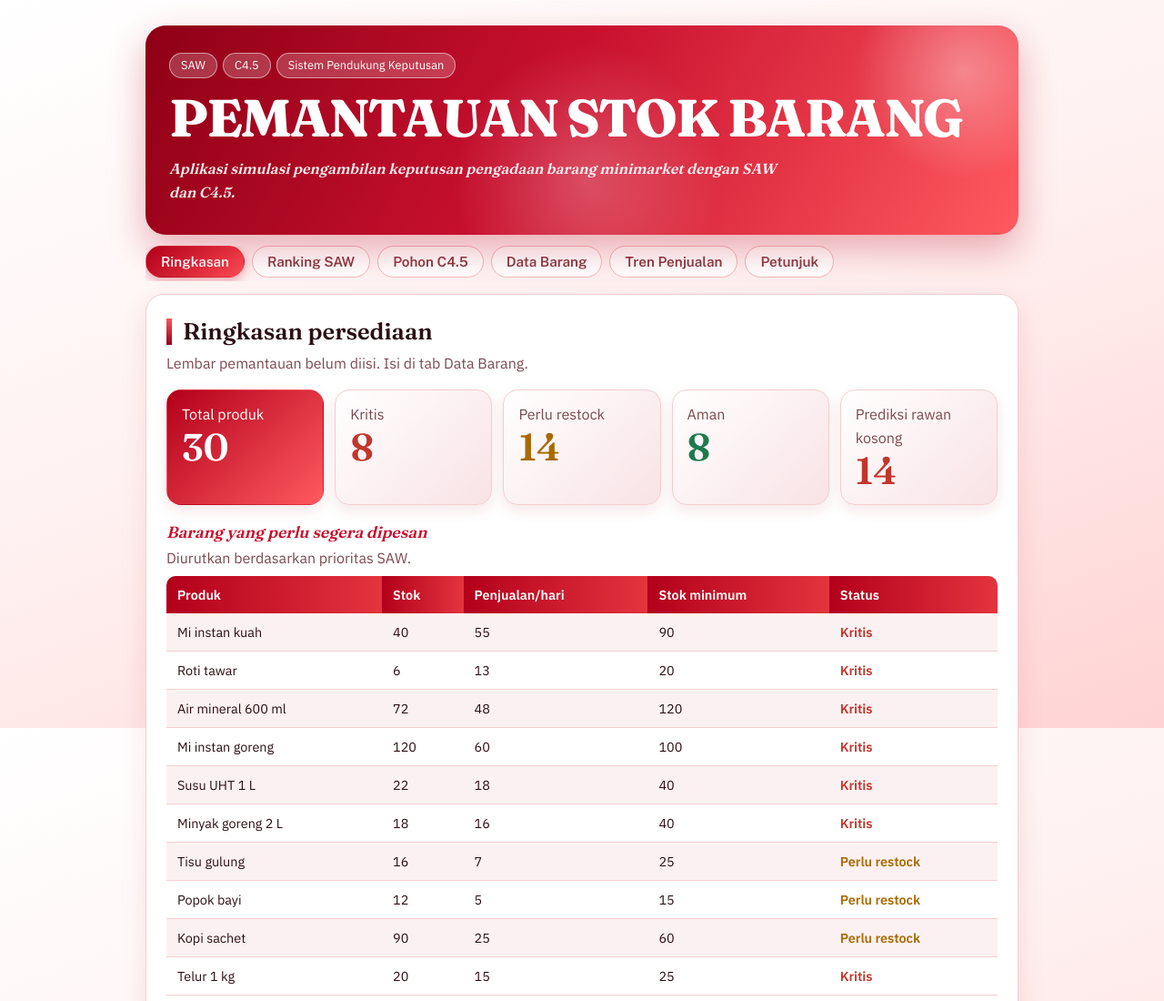
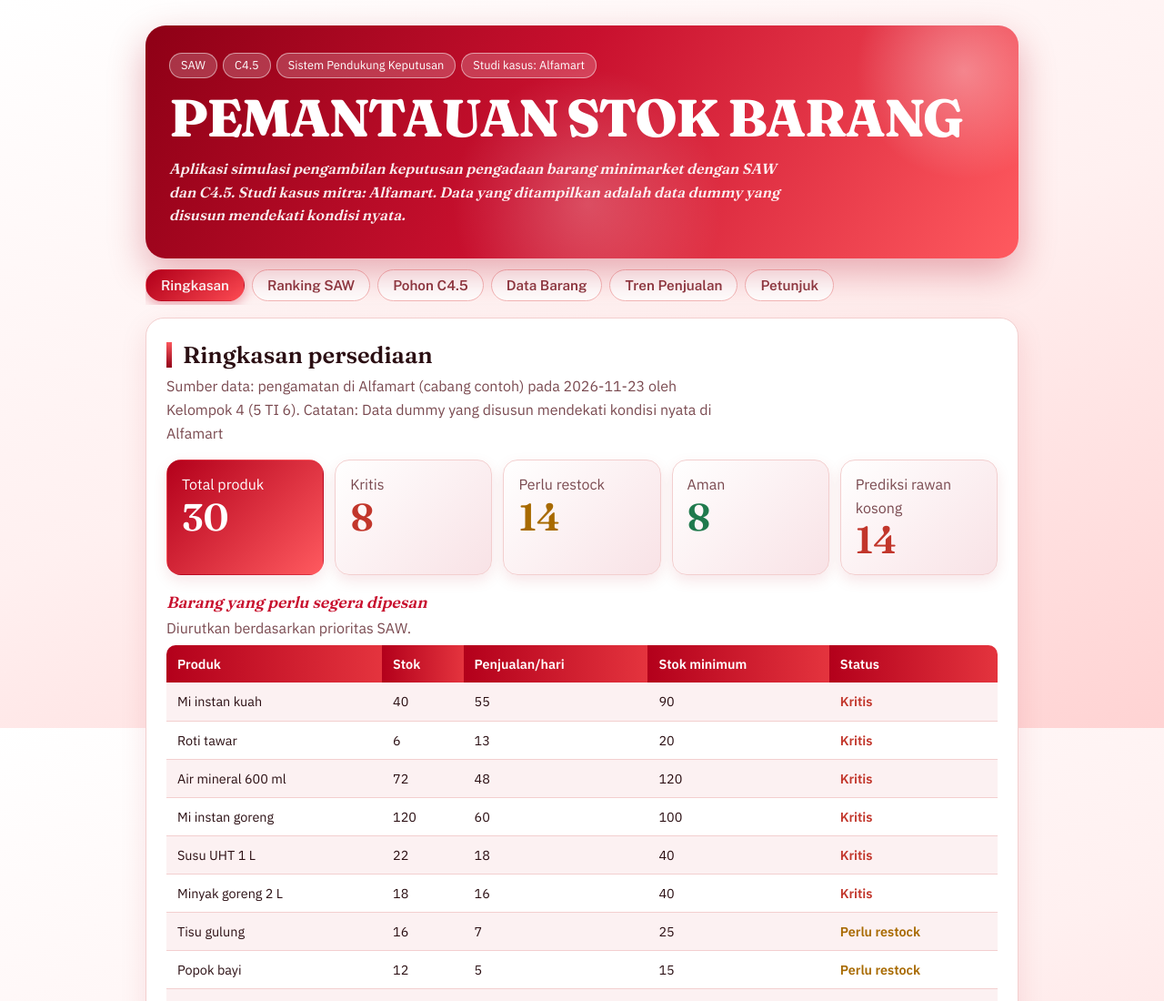
Before and after one commit to desvitakilis85-svg/pemantauan-stok, a plain HTML site: page index.html in a window 1280 px wide. Shown: the top 1100 px of the page at 91% size. Drawn offline with nearby package versions, Linux system fonts and the light colour scheme.

Commit message:
Add files via upload

```diff
--- a/index.html
+++ b/index.html
@@ -2,7 +2,6 @@
 <html lang="id"><head><meta charset="utf-8">
 <meta name="viewport" content="width=device-width, initial-scale=1, viewport-fit=cover">
 <title>PEMANTAUAN STOK BARANG</title>
-<link rel="icon" type="image/png" href="favicon.png">
 <link rel="stylesheet" href="https://fonts.googleapis.com/css2?family=Fraunces:opsz,wght@9..144,600;9..144,800&family=IBM+Plex+Sans:wght@400;600&family=Public+Sans:wght@400;600&display=swap">
 <style>
 :root{--bg:#FFF5F5;--surf:#fff;--ink:#2B0F13;--mut:#7A4A50;--line:#F3CFCF;--acc:#C8102E;--acc2:#E4343E;--pb:#fff;--pl:#F3B7B7;--pm:#8A3A42;--pa:#C8102E;--po:#fff;--g1:#fff;--g2:#FFF0F0;--g3:#FFD3D3;--onacc:#fff;--bad:#C2362B;--warn:#A86A00;--ok:#1F7A4D;color-scheme:light;box-sizing:border-box;padding-top:env(safe-area-inset-top,0px);padding-bottom:env(safe-area-inset-bottom,0px)}
@@ -39,8 +38,8 @@ details{margin:12px 0}summary{cursor:pointer;font-weight:600}
 svg text{fill:var(--mut);font-size:10px}
 ol{padding-left:20px;max-width:64ch}[hidden]{display:none!important}
 </style></head><body><main>
-<header class="hero"><span class="chip">SAW</span><span class="chip">C4.5</span><span class="chip">Sistem Pendukung Keputusan</span><h1>PEMANTAUAN STOK BARANG</h1>
-<p>Aplikasi simulasi pengambilan keputusan pengadaan barang minimarket dengan SAW dan C4.5.</p></header>
+<header class="hero"><span class="chip">SAW</span><span class="chip">C4.5</span><span class="chip">Sistem Pendukung Keputusan</span><span class="chip">Studi kasus: Alfamart</span><h1>PEMANTAUAN STOK BARANG</h1>
+<p>Aplikasi simulasi pengambilan keputusan pengadaan barang minimarket dengan SAW dan C4.5. Studi kasus mitra: Alfamart. Data yang ditampilkan adalah data dummy yang disusun mendekati kondisi nyata.</p></header>
 
 <nav role="tablist" id="nav"></nav>
 
@@ -109,9 +108,9 @@ $('#form').innerHTML=Object.keys(A).map(a=>`<label>${a}<select id="f${a.replace(
 $('#go').onclick=()=>{let n=T;const path=[];while(!n.leaf){const v=$('#f'+n.a.replace(' ','')).value;path.push(`${n.a} ${v}`);n=n.ch[v]}
  $('#out').innerHTML=`<div class="res"><b>Prediksi: <span class="${cl(n.leaf)}">${n.leaf}</span></b><p class="mut">Aturan: ${path.join(', ')||'semua data satu kelas'}.</p></div>`};
 function fillHp(){const v=+$('#hp').value||0;$('#hp').innerHTML=P.map((p,i)=>`<option value="${i}">${p.n}</option>`).join('');$('#hp').value=Math.min(v,P.length-1)}
-const M={lokasi:'',tanggal:'',pengamat:'',catatan:''},KEY='pemantauan-stok-v1';
+const M={lokasi:'Alfamart (cabang contoh)',tanggal:'2026-11-23',pengamat:'Kelompok 4 (5 TI 6)',catatan:'Data dummy yang disusun mendekati kondisi nyata di Alfamart'},KEY='pemantauan-stok-v1';
 function save(){try{localStorage.setItem(KEY,JSON.stringify({P,M}))}catch(e){}}
-try{const d=JSON.parse(localStorage.getItem(KEY)||'null');if(d&&Array.isArray(d.P)&&d.P.length){P.length=0;d.P.forEach(x=>P.push(x));Object.assign(M,d.M||{})}}catch(e){}
+try{const d=JSON.parse(localStorage.getItem(KEY)||'null');if(d&&Array.isArray(d.P)&&d.P.length){P.length=0;d.P.forEach(x=>P.push(x));Object.entries(d.M||{}).forEach(([k,v])=>{if(v)M[k]=v})}}catch(e){}
 function pred(n,f){while(!n.leaf)n=n.ch[f[n.a]];return n.leaf}
 function evalM(F){let tp=0,fp=0,fn=0,tn=0,cv=0;const rows=[];F.forEach((f,i)=>{const a=f.K,p=pred(T,f);rows.push([P[i].n,a,p]);if(a==='Rawan kosong'){p===a?tp++:fn++}else{p===a?tn++:fp++}const m=build(F.filter((_,j)=>j!==i),Object.keys(A),'Aman');if(pred(m,f)===a)cv++});return{tp,fp,fn,tn,cv,rows}}
 function drawEval(F){const n=F.length,e=evalM(F);$('#ev').innerHTML=`<p>Akurasi data latih: <b>${((e.tp+e.tn)/n*100).toFixed(1)}%</b>. Akurasi validasi leave-one-out: <b>${(e.cv/n*100).toFixed(1)}%</b>.</p><div class="wrap"><table><tr><th>Aktual / Prediksi</th><th>Rawan kosong</th><th>Aman</th></tr><tr><td>Rawan kosong</td><td>${e.tp}</td><td>${e.fn}</td></tr><tr><td>Aman</td><td>${e.fp}</td><td>${e.tn}</td></tr></table></div><details><summary>Aktual dan prediksi per barang</summary><div class="wrap"><table><tr><th>Barang</th><th>Aktual</th><th>Prediksi</th><th>Hasil</th></tr>${e.rows.map(r=>`<tr><td>${r[0]}</td><td>${r[1]}</td><td>${r[2]}</td><td>${r[1]===r[2]?'Benar':'Salah'}</td></tr>`).join('')}</table></div></details>`}
```
